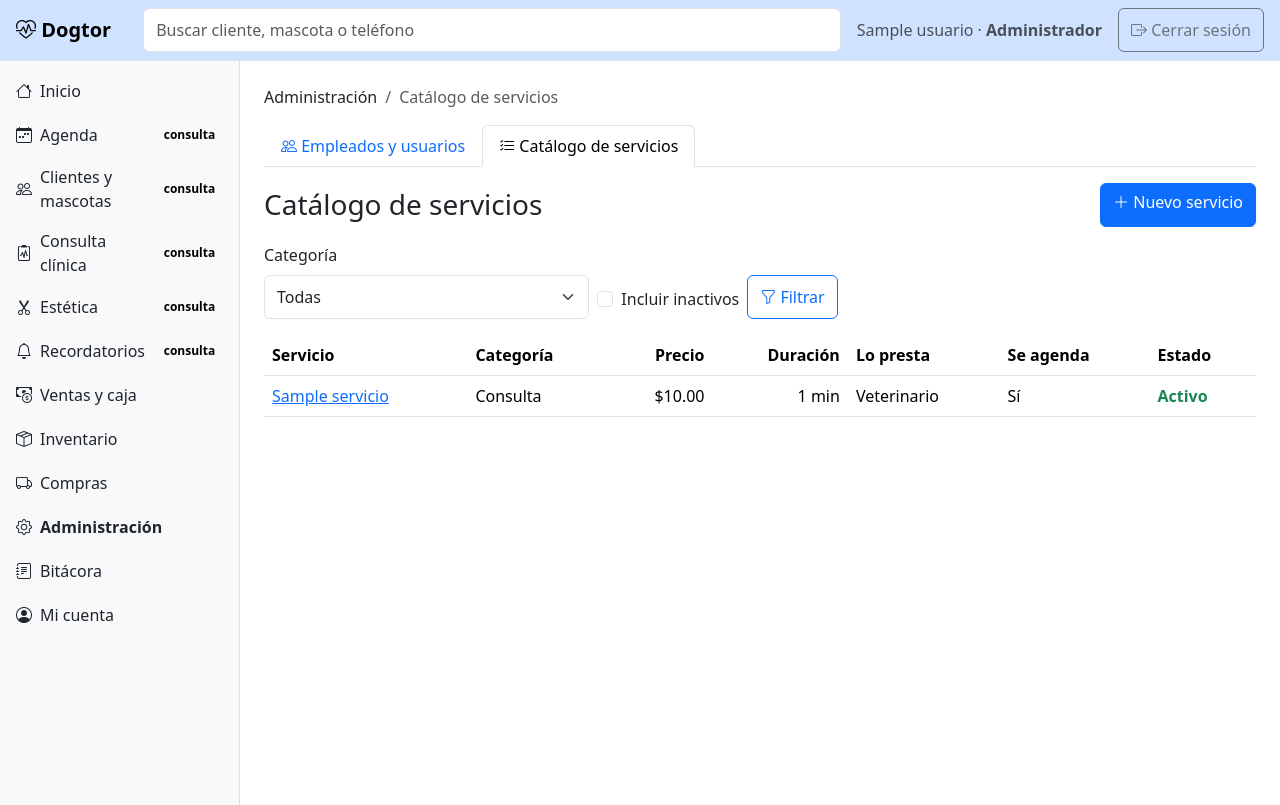
After one commit to JECR2005/dogtor-veterinaria, a Django app: page /administracion/servicios/ in a window 1280 px wide. The commit adds this page. Run offline with Django 5.2, Linux system fonts and the light colour scheme; a user stored in the database is signed in; tables that the repository leaves empty hold one stand-in row (values such as "Sample post").

Commit message:
S1-11: UI-04 Catálogo de servicios (RF-04, RD-04)
- Servicio.calcular_fin(): la duración define la hora de fin de la cita.
- Servicio.clean(): el puesto se deduce de la categoría (Estética → Estilista; lo demás →
  Veterinario) y las aplicaciones no se agendan; la base lo vuelve a exigir.
- Lista con filtro por categoría e inactivos, precio en pesos (,250.00) y duración legible;
  alta y edición con validaciones; desactivar en lugar de borrar.
- Pestañas de Administración: Empleados y usuarios · Catálogo de servicios.
- Filtros de plantilla «pesos» y «duracion» (RI-13).

Co-Authored-By: Claude Opus 5.5 <noreply@anthropic.com>
Claude-Session: https://claude.ai/code/session_012qUdeRyn81jVz6kfdz3RHN

```diff
--- a/catalogos/forms.py
+++ b/catalogos/forms.py
@@ -16,6 +16,7 @@ from django.utils import timezone
 from seguridad.models import Rol, Usuario
 
 from .models import (
+    CategoriaServicio,
     Cliente,
     DiaSemana,
     Empleado,
@@ -24,6 +25,7 @@ from .models import (
     PreferenciaContacto,
     Puesto,
     Raza,
+    Servicio,
     Sexo,
 )
 
@@ -511,3 +513,63 @@ class CuentaForm(forms.Form):
                 except forms.ValidationError as error:
                     self.add_error("contrasena", error)
         return datos
+
+
+# --- UI-04 · Catálogo de servicios (S1-11) ------------------------------------
+class ServicioForm(forms.ModelForm):
+    """UI-04 · Servicio con categoría, precio y duración (RF-04). El puesto se deduce (RD-04)."""
+
+    class Meta:
+        model = Servicio
+        fields = ["nombre", "categoria", "precio", "duracion_min", "agendable", "activo"]
+        labels = {
+            "nombre": "Nombre del servicio",
+            "categoria": "Categoría",
+            "precio": "Precio (MXN)",
+            "duracion_min": "Duración (minutos)",
+            "agendable": "Se agenda como cita",
+            "activo": "Servicio activo",
+        }
+        help_texts = {
+            "precio": "Precio vigente. Los tickets guardan el precio del momento en que se generan (RD-11).",
+            "duracion_min": "Entre 5 y 480 minutos, de 5 en 5. Define la hora de fin de la cita.",
+            "agendable": "Las aplicaciones se cobran con un servicio que no se agenda (RD-09).",
+            "activo": "Un servicio inactivo ya no se ofrece, pero se conserva en citas y tickets anteriores.",
+        }
+        widgets = {
+            "precio": forms.NumberInput(attrs={"step": "0.01", "min": "0", "inputmode": "decimal"}),
+            "duracion_min": forms.NumberInput(attrs={"step": "5", "min": "5", "max": "480"}),
+        }
+
+    def __init__(self, *args, **kwargs):
+        super().__init__(*args, **kwargs)
+        self.fields["categoria"].choices = [("", "Elija la categoría")] + list(CategoriaServicio.choices)
+        if not self.instance.pk:
+            del self.fields["activo"]
+        _estilo(self)
+
+    def is_valid(self):
+        valido = super().is_valid()
+        _marcar_errores(self)
+        return valido
+
+    def clean_nombre(self):
+        nombre = " ".join(self.cleaned_data["nombre"].split())
+        repetidos = Servicio.objects.filter(nombre__iexact=nombre, activo=True).exclude(pk=self.instance.pk)
+        if repetidos.exists():
+            raise forms.ValidationError("Ya existe un servicio activo con ese nombre.")
+        return nombre
+
+    def clean_precio(self):
+        precio = self.cleaned_data["precio"]
+        if precio < 0:
+            raise forms.ValidationError("El precio no puede ser negativo.")
+        if precio > Decimal("99999.99"):
+            raise forms.ValidationError("Revise el precio: es mayor a $99,999.99.")
+        return precio
+
+    def clean_duracion_min(self):
+        duracion = self.cleaned_data["duracion_min"]
+        if not 5 <= duracion <= 480 or duracion % 5:
+            raise forms.ValidationError("La duración va de 5 a 480 minutos, en múltiplos de 5.")
+        return duracion
--- a/catalogos/models.py
+++ b/catalogos/models.py
@@ -219,6 +219,33 @@ class Servicio(models.Model):
     def __str__(self):
         return self.nombre
 
+    @staticmethod
+    def puesto_para(categoria):
+        """RD-04: la estética la prestan estilistas; todo lo demás, veterinarios."""
+        if categoria == CategoriaServicio.ESTETICA:
+            return PuestoRequerido.ESTILISTA
+        return PuestoRequerido.VETERINARIO
+
+    def calcular_fin(self, inicio):
+        """RF-04: la duración del servicio define la hora de fin de la cita."""
+        from datetime import timedelta
+
+        return inicio + timedelta(minutes=self.duracion_min)
+
+    def clean(self):
+        """El puesto se deduce de la categoría (RD-04) y las aplicaciones no se agendan (RF-04, RD-09).
+
+        La base lo vuelve a exigir con CK_servicio_compatibilidad_puesto.
+        """
+        from django.core.exceptions import ValidationError
+
+        if self.categoria:
+            self.puesto_requerido = self.puesto_para(self.categoria)
+        if self.categoria == CategoriaServicio.APLICACION:
+            self.agendable = False
+        if self.duracion_min is not None and self.duracion_min <= 0:
+            raise ValidationError({"duracion_min": "La duración debe ser mayor que cero."})
+
 
 # --- Tabla 3.51 · PROVEEDOR ---------------------------------------------------
 class Proveedor(models.Model):
--- /dev/null
+++ b/catalogos/templatetags/formato.py
@@ -0,0 +1,33 @@
+"""Formato local de México (RI-13): importes en pesos con separador de miles, por ejemplo $1,250.00.
+
+Uso en plantillas: {% load formato %} ... {{ servicio.precio|pesos }} · {{ servicio.duracion_min|duracion }}
+"""
+
+from decimal import ROUND_HALF_UP, Decimal, InvalidOperation
+
+from django import template
+
+register = template.Library()
+
+
+@register.filter
+def pesos(valor):
+    if valor in (None, ""):
+        return "—"
+    try:
+        cantidad = Decimal(str(valor)).quantize(Decimal("0.01"), rounding=ROUND_HALF_UP)
+    except InvalidOperation:
+        return valor
+    signo = "-" if cantidad < 0 else ""
+    return f"{signo}${abs(cantidad):,.2f}"
+
+
+@register.filter
+def duracion(minutos):
+    """45 → «45 min»; 90 → «1 h 30 min»; 60 → «1 h»."""
+    if minutos in (None, ""):
+        return "—"
+    horas, resto = divmod(int(minutos), 60)
+    if not horas:
+        return f"{resto} min"
+    return f"{horas} h {resto} min" if resto else f"{horas} h"
--- /dev/null
+++ b/catalogos/views_servicios.py
@@ -0,0 +1,53 @@
+"""UI-04 · Catálogo de servicios (S1-11, RF-04, RD-04). Solo el Administrador (Administración ●)."""
+
+from django.contrib import messages
+from django.shortcuts import get_object_or_404, redirect, render
+
+from seguridad.menu import NIVEL_COMPLETO
+from seguridad.permisos import requiere_permiso
+
+from .forms import ServicioForm
+from .models import CategoriaServicio, Servicio
+
+
+@requiere_permiso("administracion", NIVEL_COMPLETO)
+def lista(request):
+    """UI-04 · Servicios con filtro por categoría; los inactivos solo si se piden."""
+    categoria = request.GET.get("categoria", "")
+    ver_inactivos = request.GET.get("inactivos") == "1"
+    servicios = Servicio.objects.order_by("categoria", "nombre")
+    if categoria in CategoriaServicio.values:
+        servicios = servicios.filter(categoria=categoria)
+    else:
+        categoria = ""
+    if not ver_inactivos:
+        servicios = servicios.filter(activo=True)
+    contexto = {
+        "servicios": servicios,
+        "categorias": CategoriaServicio.choices,
+        "categoria": categoria,
+        "ver_inactivos": ver_inactivos,
+    }
+    return render(request, "catalogos/servicios/lista.html", contexto)
+
+
+def _formulario(request, servicio=None):
+    formulario = ServicioForm(request.POST or None, instance=servicio)
+    if request.method == "POST" and formulario.is_valid():
+        guardado = formulario.save()
+        accion = "actualizado" if servicio else "registrado"
+        messages.success(request, f"Servicio «{guardado}» {accion}.")
+        return redirect("servicios:lista")
+    return render(
+        request, "catalogos/servicios/formulario.html", {"formulario": formulario, "servicio": servicio}
+    )
+
+
+@requiere_permiso("administracion", NIVEL_COMPLETO)
+def nuevo(request):
+    return _formulario(request)
+
+
+@requiere_permiso("administracion", NIVEL_COMPLETO)
+def editar(request, id_servicio):
+    return _formulario(request, get_object_or_404(Servicio, pk=id_servicio))
--- a/config/urls.py
+++ b/config/urls.py
@@ -11,6 +11,7 @@ urlpatterns = [
     path("cuenta/", include("seguridad.urls")),
     path("clientes/", include("catalogos.urls")),
     path("administracion/empleados/", include("catalogos.urls_empleados")),
+    path("administracion/servicios/", include("catalogos.urls_servicios")),
     path("agenda/", include("agenda.urls")),
     path("clinica/", include("clinico.urls")),
     path("inventario/", include("inventario.urls")),
--- /dev/null
+++ b/templates/catalogos/_pestanas_administracion.html
@@ -0,0 +1,9 @@
+{# Submenú de Administración (Tabla 4.8): Empleados y usuarios · Catálogo de servicios #}
+<ul class="nav nav-tabs mb-3">
+  <li class="nav-item">
+    <a class="nav-link{% if pestana == 'empleados' %} active" aria-current="page{% endif %}" href="{% url 'empleados:lista' %}"><i class="bi bi-people" aria-hidden="true"></i> Empleados y usuarios</a>
+  </li>
+  <li class="nav-item">
+    <a class="nav-link{% if pestana == 'servicios' %} active" aria-current="page{% endif %}" href="{% url 'servicios:lista' %}"><i class="bi bi-list-check" aria-hidden="true"></i> Catálogo de servicios</a>
+  </li>
+</ul>
--- a/templates/catalogos/empleados/lista.html
+++ b/templates/catalogos/empleados/lista.html
@@ -6,6 +6,7 @@
 {% endblock %}
 {% block contenido %}
   {# UI-03 · Empleados y usuarios (RF-03, RD-01, RNF-01) #}
+  {% include "catalogos/_pestanas_administracion.html" with pestana="empleados" %}
   <div class="d-flex flex-wrap align-items-center justify-content-between gap-2 mb-3">
     <h1 class="h3 mb-0">Empleados y usuarios</h1>
     <div class="d-flex gap-2">
--- /dev/null
+++ b/templates/catalogos/servicios/lista.html
@@ -0,0 +1,65 @@
+{% extends "base.html" %}
+{% load formato %}
+{% block titulo %}Catálogo de servicios{% endblock %}
+{% block ruta %}
+  <li class="breadcrumb-item">Administración</li>
+  <li class="breadcrumb-item active" aria-current="page">Catálogo de servicios</li>
+{% endblock %}
+{% block contenido %}
+  {# UI-04 · Catálogo de servicios (RF-04, RD-04) #}
+  {% include "catalogos/_pestanas_administracion.html" with pestana="servicios" %}
+  <div class="d-flex flex-wrap align-items-center justify-content-between gap-2 mb-3">
+    <h1 class="h3 mb-0">Catálogo de servicios</h1>
+    <a class="btn btn-primary" href="{% url 'servicios:nuevo' %}"><i class="bi bi-plus-lg" aria-hidden="true"></i> Nuevo servicio</a>
+  </div>
+
+  <form class="row g-2 align-items-end mb-3" method="get" action="{% url 'servicios:lista' %}">
+    <div class="col-sm-6 col-md-4">
+      <label class="form-label" for="categoria">Categoría</label>
+      <select class="form-select" id="categoria" name="categoria">
+        <option value="">Todas</option>
+        {% for valor, etiqueta in categorias %}<option value="{{ valor }}"{% if valor == categoria %} selected{% endif %}>{{ etiqueta }}</option>{% endfor %}
+      </select>
+    </div>
+    <div class="col-auto">
+      <div class="form-check mb-2">
+        <input class="form-check-input" type="checkbox" id="inactivos" name="inactivos" value="1"{% if ver_inactivos %} checked{% endif %}>
+        <label class="form-check-label" for="inactivos">Incluir inactivos</label>
+      </div>
+    </div>
+    <div class="col-auto"><button class="btn btn-outline-primary" type="submit"><i class="bi bi-funnel" aria-hidden="true"></i> Filtrar</button></div>
+  </form>
+
+  {% if servicios %}
+    <div class="table-responsive">
+      <table class="table table-hover align-middle">
+        <thead>
+          <tr>
+            <th scope="col">Servicio</th>
+            <th scope="col">Categoría</th>
+            <th scope="col" class="text-end">Precio</th>
+            <th scope="col" class="text-end">Duración</th>
+            <th scope="col">Lo presta</th>
+            <th scope="col">Se agenda</th>
+            <th scope="col">Estado</th>
+          </tr>
+        </thead>
+        <tbody>
+          {% for servicio in servicios %}
+            <tr>
+              <td><a href="{% url 'servicios:editar' servicio.pk %}">{{ servicio.nombre }}</a></td>
+              <td>{{ servicio.categoria }}</td>
+              <td class="text-end">{{ servicio.precio|pesos }}</td>
+              <td class="text-end">{{ servicio.duracion_min|duracion }}</td>
+              <td>{{ servicio.puesto_requerido }}</td>
+              <td>{{ servicio.agendable|yesno:"Sí,No" }}</td>
+              <td>{% if servicio.activo %}<span class="dg-estado text-success">Activo</span>{% else %}<span class="dg-estado text-secondary">Inactivo</span>{% endif %}</td>
+            </tr>
+          {% endfor %}
+        </tbody>
+      </table>
+    </div>
+  {% else %}
+    <div class="alert alert-info d-flex gap-2" role="status"><i class="bi bi-info-circle" aria-hidden="true"></i><span>No hay servicios con ese filtro.</span></div>
+  {% endif %}
+{% endblock %}
--- a/templates/comun/campo.html
+++ b/templates/comun/campo.html
@@ -3,6 +3,7 @@
   <div class="form-check mb-3">
     {{ campo }}
     <label class="form-check-label" for="{{ campo.id_for_label }}">{{ campo.label }}</label>
+    {% if campo.help_text %}<div class="form-text">{{ campo.help_text }}</div>{% endif %}
     {% for error in campo.errors %}<div class="text-danger small"><i class="bi bi-x-octagon" aria-hidden="true"></i> {{ error }}</div>{% endfor %}
   </div>
 {% elif campo.field.widget.input_type == "radio" %}
```
Also changed, not shown: catalogos/urls_servicios.py (added, +13 -0 lines), docs/gestion/sprint1.md (+2 -2 lines), templates/catalogos/servicios/formulario.html (added, +34 -0 lines), tests/integracion/test_servicios.py (added, +137 -0 lines), tests/unidad/test_servicio.py (added, +72 -0 lines), catalogos/templatetags/__init__.py (added).
